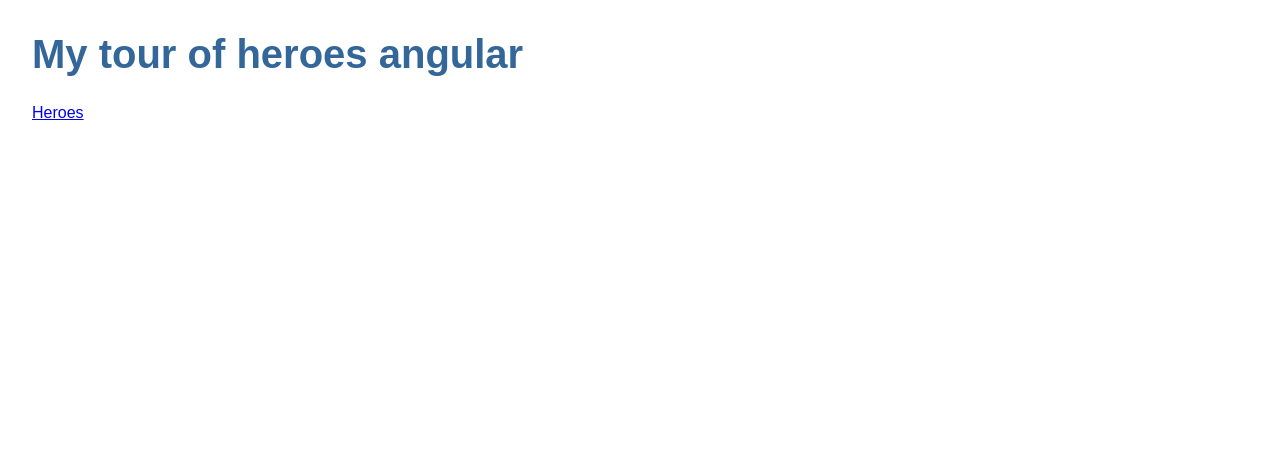
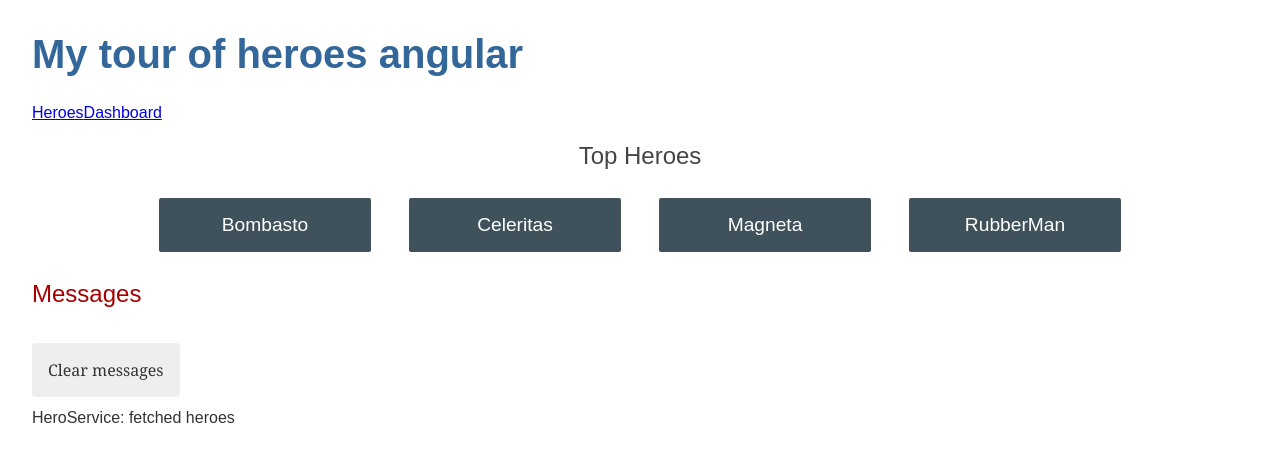
Before and after one commit to kasir-barati/my-tour-of-heroes-angular, an Angular app: page /dashboard in a window 1280 px wide. Before the commit this address led to /. Shown: the top 462 px of the page. Built offline with nearby package versions, Linux system fonts and the light colour scheme.

Commit message:
add: dashboard component and its naviagation

```diff
--- a/src/app/app-routing.module.ts
+++ b/src/app/app-routing.module.ts
@@ -2,9 +2,12 @@
 import { RouterModule, Routes } from '@angular/router';
 
 import { HeroesComponent } from './heroes/heroes.component';
+import { DashboardComponent } from './dashboard/dashboard.component';
 
 const routes: Routes = [
+  { path: '', redirectTo: '/dashboard', pathMatch: 'full' },
   { path: 'heroes', component: HeroesComponent },
+  { path: 'dashboard', component: DashboardComponent },
 ];
 
 @NgModule({
--- a/src/app/app.component.html
+++ b/src/app/app.component.html
@@ -1,6 +1,7 @@
 <h1>{{ title }}</h1>
 <nav>
   <a routerLink="/heroes">Heroes</a>
+  <a routerLink="/dashboard">Dashboard</a>
 </nav>
 <router-outlet></router-outlet>
 <app-messages></app-messages>
--- a/src/app/app.module.ts
+++ b/src/app/app.module.ts
@@ -7,6 +7,7 @@
 import { HeroesComponent } from './heroes/heroes.component';
 import { HeroDetailsComponent } from './hero-details/hero-details.component';
 import { MessagesComponent } from './messages/messages.component';
+import { DashboardComponent } from './dashboard/dashboard.component';
 
 @NgModule({
   declarations: [
@@ -14,6 +15,7 @@
     HeroesComponent,
     HeroDetailsComponent,
     MessagesComponent,
+    DashboardComponent,
   ],
   imports: [BrowserModule, AppRoutingModule, FormsModule],
   providers: [],
--- /dev/null
+++ b/src/app/dashboard/dashboard.component.css
@@ -0,0 +1,50 @@
+/* DashboardComponent's private CSS styles */
+
+h2 {
+  text-align: center;
+}
+
+.heroes-menu {
+  padding: 0;
+  margin: auto;
+  max-width: 1000px;
+
+  /* flexbox */
+  display: flex;
+  flex-direction: row;
+  flex-wrap: wrap;
+  justify-content: space-around;
+  align-content: flex-start;
+  align-items: flex-start;
+}
+
+a {
+  background-color: #3f525c;
+  border-radius: 2px;
+  padding: 1rem;
+  font-size: 1.2rem;
+  text-decoration: none;
+  display: inline-block;
+  color: #fff;
+  text-align: center;
+  width: 100%;
+  min-width: 70px;
+  margin: 0.5rem auto;
+  box-sizing: border-box;
+
+  /* flexbox */
+  order: 0;
+  flex: 0 1 auto;
+  align-self: auto;
+}
+
+@media (min-width: 600px) {
+  a {
+    width: 18%;
+    box-sizing: content-box;
+  }
+}
+
+a:hover {
+  background-color: #000;
+}
--- /dev/null
+++ b/src/app/dashboard/dashboard.component.html
@@ -0,0 +1,6 @@
+<h2>Top Heroes</h2>
+<div class="heroes-menu">
+  <a *ngFor="let hero of heroes">
+    {{ hero.name }}
+  </a>
+</div>
--- /dev/null
+++ b/src/app/dashboard/dashboard.component.ts
@@ -0,0 +1,35 @@
+import { Component, OnInit } from '@angular/core';
+
+import { Hero } from '../hero';
+import { HeroService } from '../hero.service';
+
+@Component({
+  selector: 'app-dashboard',
+  templateUrl: './dashboard.component.html',
+  styleUrls: ['./dashboard.component.css'],
+})
+export class DashboardComponent implements OnInit {
+  heroes: Hero[];
+
+  constructor(private heroService: HeroService) {
+    this.heroes = [];
+  }
+
+  ngOnInit(): void {
+    this.getHeroes();
+  }
+
+  getHeroes(): void {
+    this.heroService.getHeroes().subscribe({
+      next: (heroes) => {
+        this.heroes = heroes.slice(1, 5);
+      },
+      error: (error) => {
+        console.error(error);
+      },
+      complete: () => {
+        console.info('Getting heroes completed.');
+      },
+    });
+  }
+}
```
Also changed, not shown: 1 other file (tests, documents, lock files or other folders).
